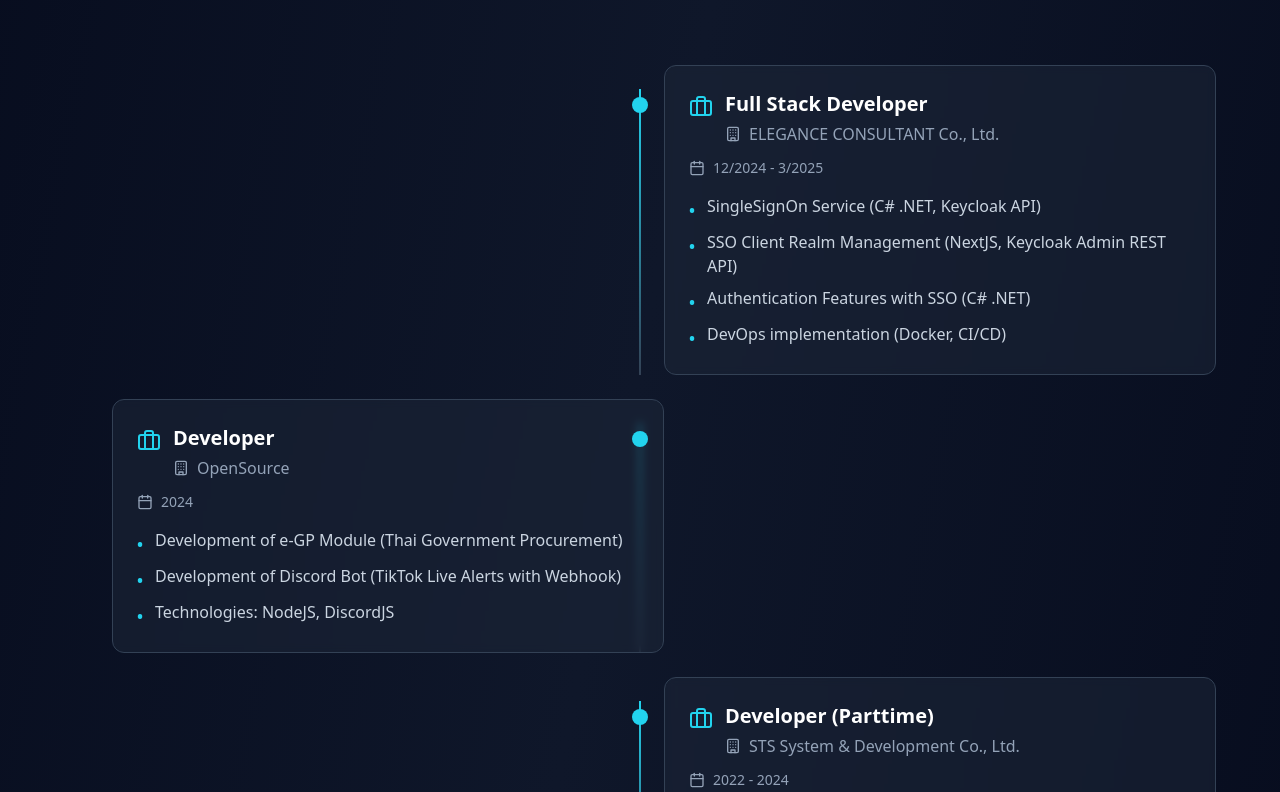
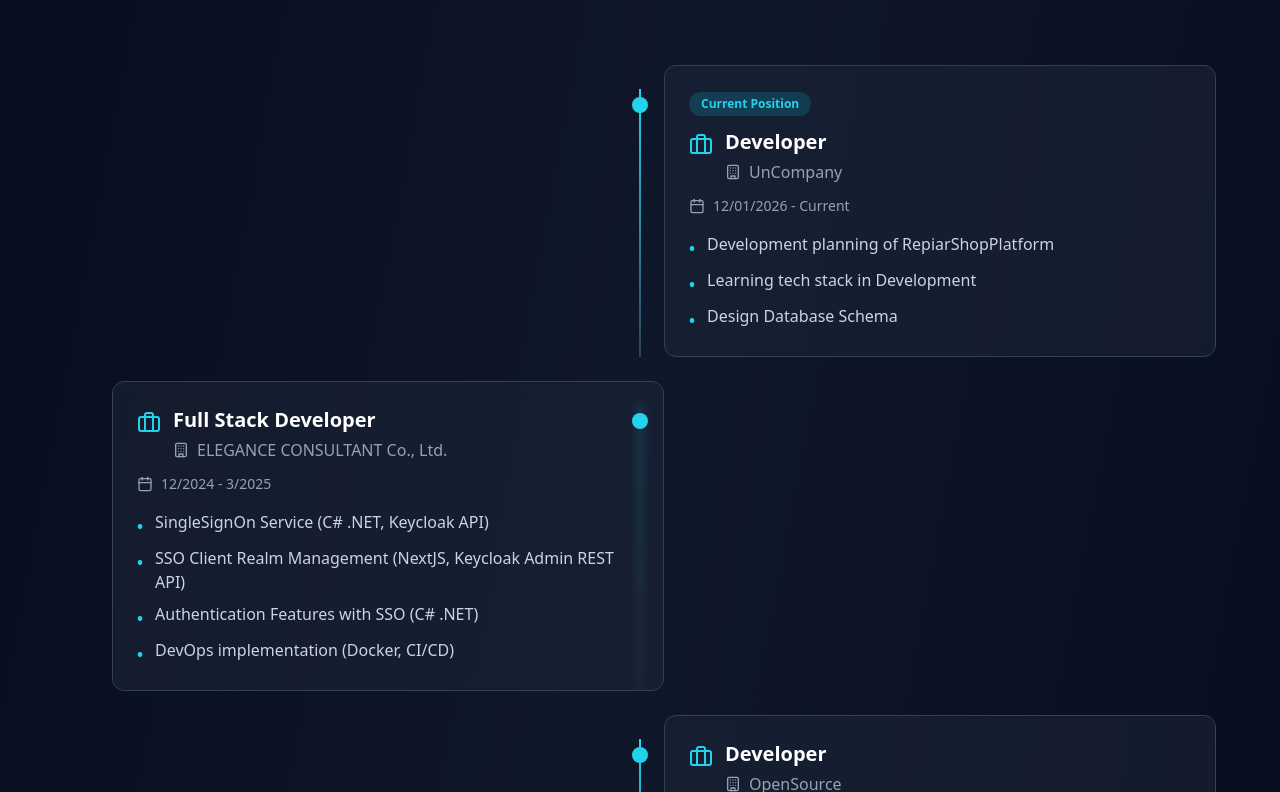
Before and after one commit to h4rdl0ckl3z/portfolio, a React (Vite) app: page / in a window 1280 px wide. Shown: the part 2868-3660 px from the top of the page. Built offline with nearby package versions, Linux system fonts and the light colour scheme.

Commit message:
Experience.add UnCompany my Project

```diff
--- a/src/components/Experience.tsx
+++ b/src/components/Experience.tsx
@@ -2,6 +2,17 @@ import { Briefcase, Calendar, Building } from 'lucide-react';
 
 export default function Experience() {
   const experiences = [
+    {
+      role: 'Developer',
+      company: 'UnCompany',
+      period: '12/01/2026 - Current',
+      achievements: [
+        'Development planning of RepiarShopPlatform',
+		'Learning tech stack in Development',
+		'Design Database Schema'
+      ],
+      isCurrent: true,
+    },
     {
       role: 'Full Stack Developer',
       company: 'ELEGANCE CONSULTANT Co., Ltd.',
```
